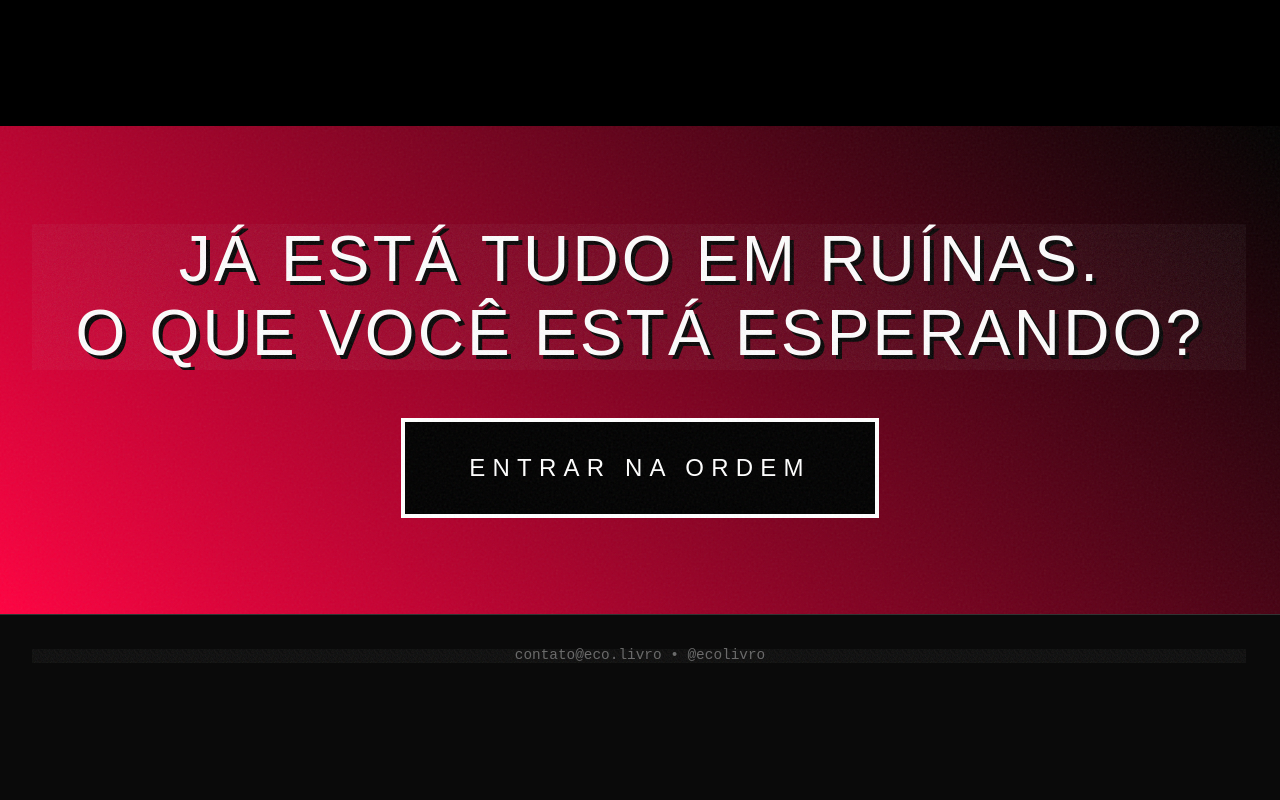
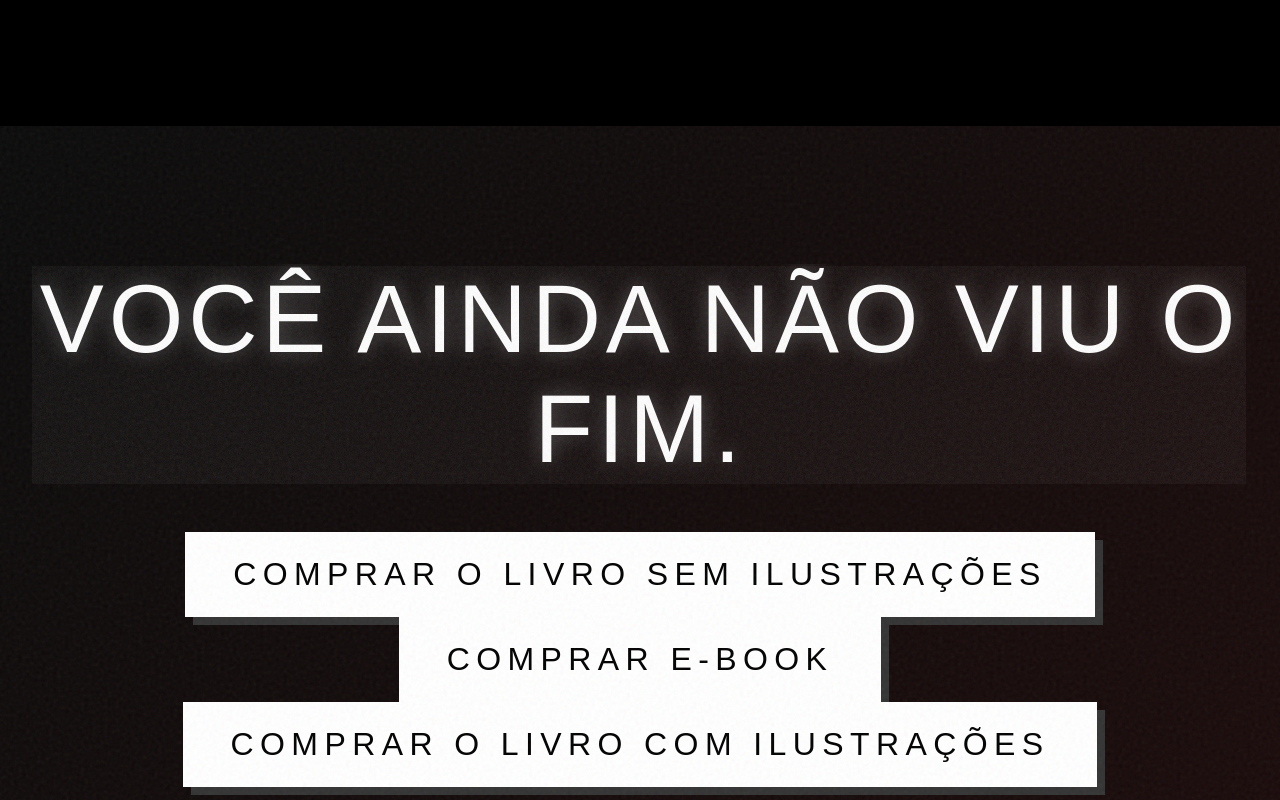
Before and after one commit to deautorialit-collab/oeco, a plain HTML site: page index.html in a window 1280 px wide. Shown: the part 6120-6920 px from the top of the page. Before the commit the page ends 6815 px from the top, so only its background shows below. Drawn offline with Linux system fonts and the light colour scheme; a web font is replaced by a local one.

Commit message:
Update index.html

```diff
--- a/index.html
+++ b/index.html
@@ -188,9 +188,13 @@
     </section>
 
     <!-- Final CTA -->
-    <section class="final-cta noise">
-        <h2 class="heavy-noise">JÁ ESTÁ TUDO EM RUÍNAS.<br>O QUE VOCÊ ESTÁ ESPERANDO?</h2>
-        <button class="order-btn" onclick="scrollToOrderSection()">ENTRAR NA ORDEM</button>
+    <section class="header-brutal">
+        <section class="header noise">
+            <h1 class="heavy-noise">VOCÊ AINDA NÃO VIU O FIM.</h1>
+            <button class="brutalist-btn" onclick="window.open('https://loja.uiclap.com/titulo/ua110976', '_blank')">COMPRAR O LIVRO SEM ILUSTRAÇÕES</button>
+            <button class="brutalist-btn" onclick="window.open('https://a.co/d/0amDJutq', '_blank')">COMPRAR E-BOOK</button>
+            <button class="brutalist-btn" onclick="window.open('https://wa.me/+11920197254', '_blank')">COMPRAR O LIVRO COM ILUSTRAÇÕES</button>
+        </section>
     </section>
 
     <!-- Footer -->
```
